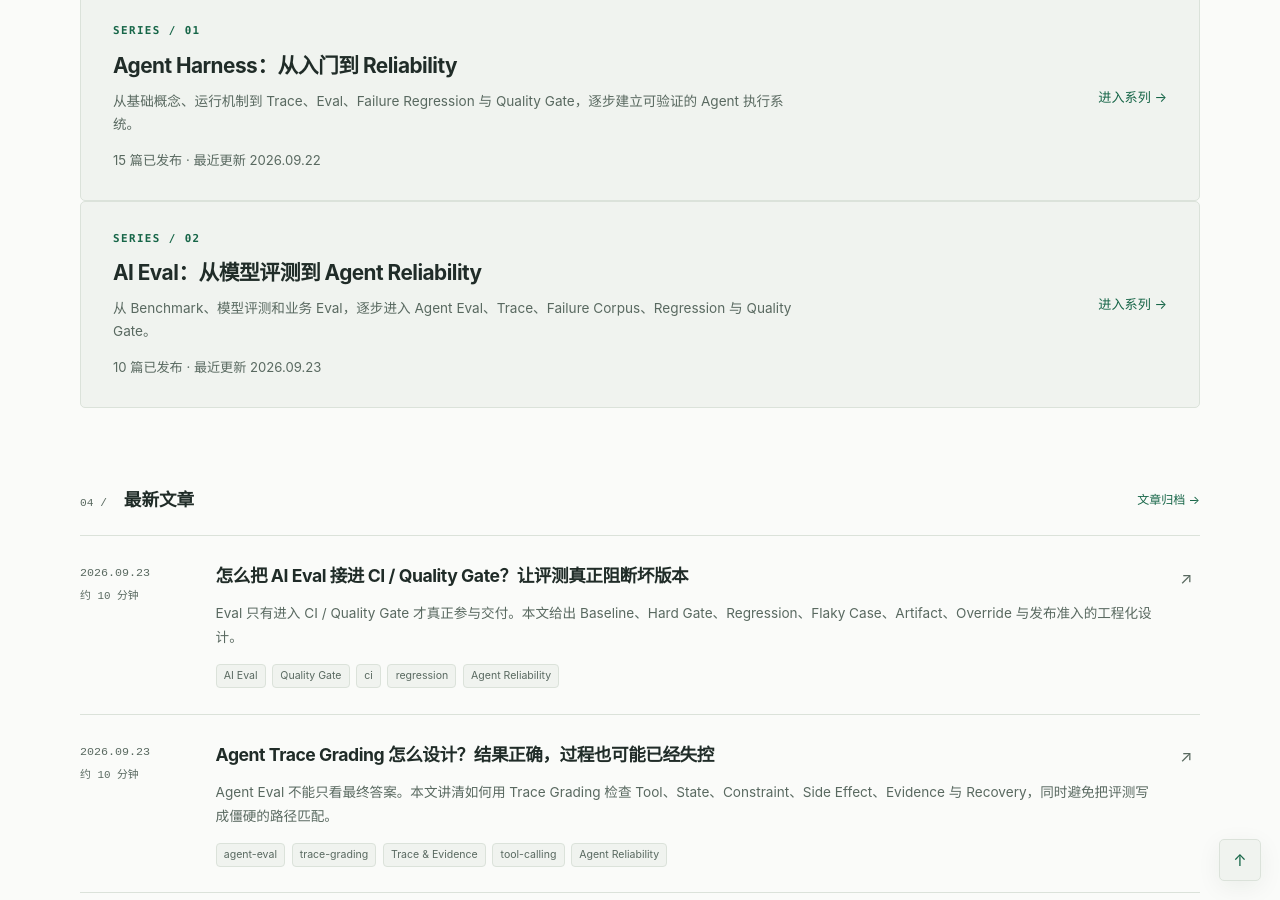
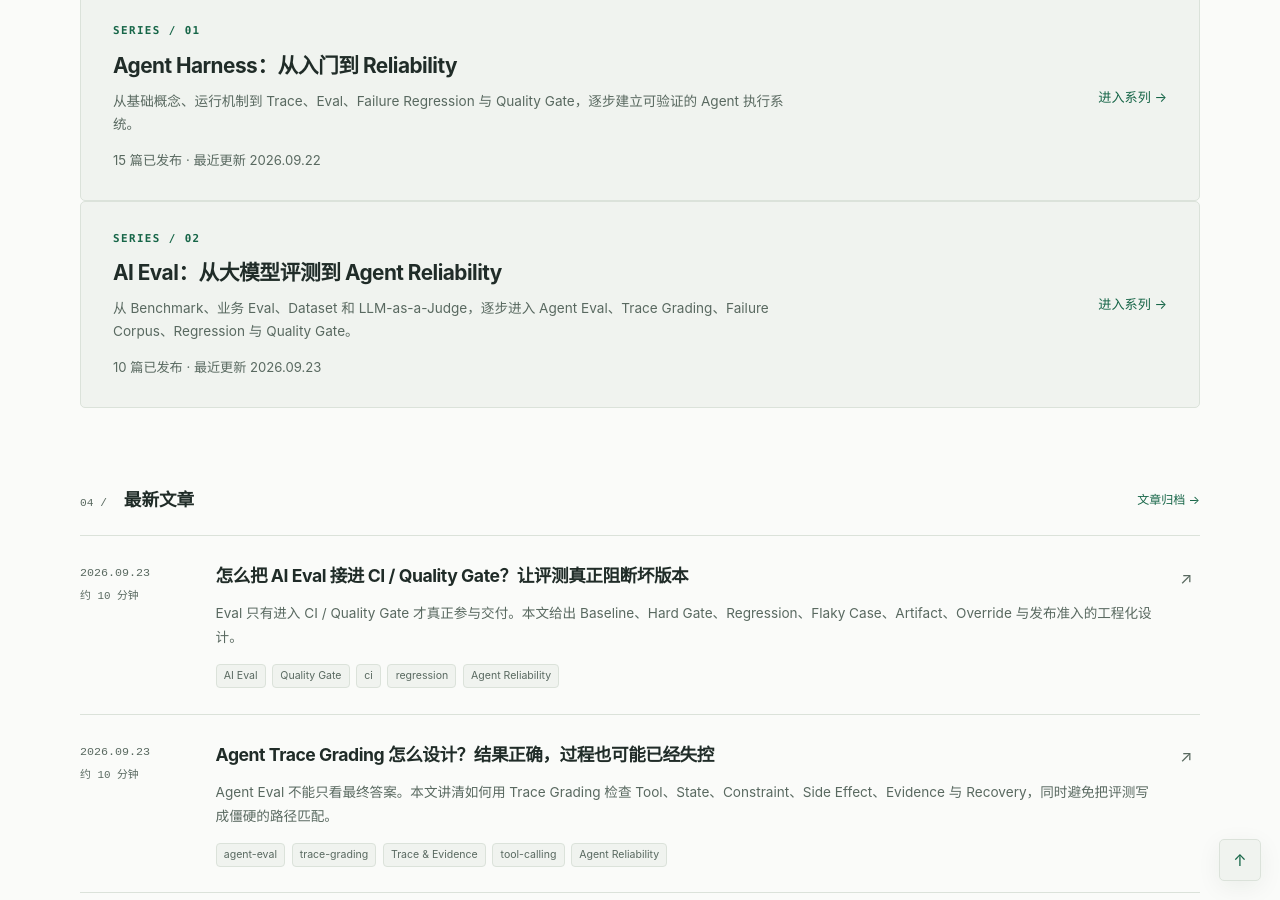
Before and after one commit to hugfeature/hugfeature.github.io, a Jekyll site: the page built from index.md, in a window 1280 px wide and 900 px high, scrolled down 1425 px. Built offline with Jekyll 4.4.1, drawn with Linux system fonts in a browser that asks for light colours.

Commit message:
seo: refine series descriptions

```diff
--- a/_data/series.yml
+++ b/_data/series.yml
@@ -3,6 +3,6 @@
   url: /harness/
   description: 从基础概念、运行机制到 Trace、Eval、Failure Regression 与 Quality Gate，逐步建立可验证的 Agent 执行系统。
 - id: ai-eval
-  title: AI Eval：从模型评测到 Agent Reliability
+  title: AI Eval：从大模型评测到 Agent Reliability
   url: /eval/
-  description: 从 Benchmark、模型评测和业务 Eval，逐步进入 Agent Eval、Trace、Failure Corpus、Regression 与 Quality Gate。
+  description: 从 Benchmark、业务 Eval、Dataset 和 LLM-as-a-Judge，逐步进入 Agent Eval、Trace Grading、Failure Corpus、Regression 与 Quality Gate。
```
